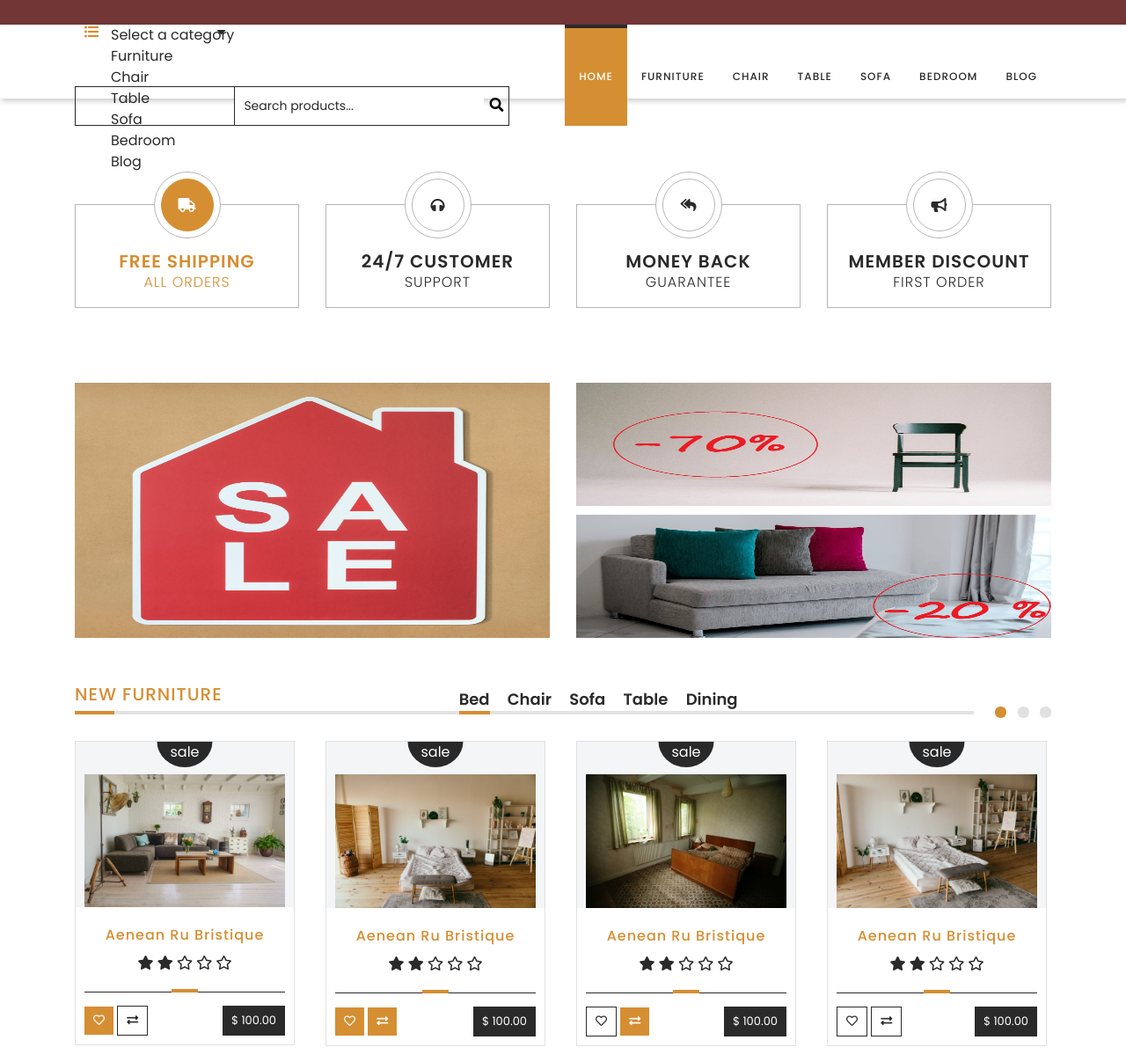
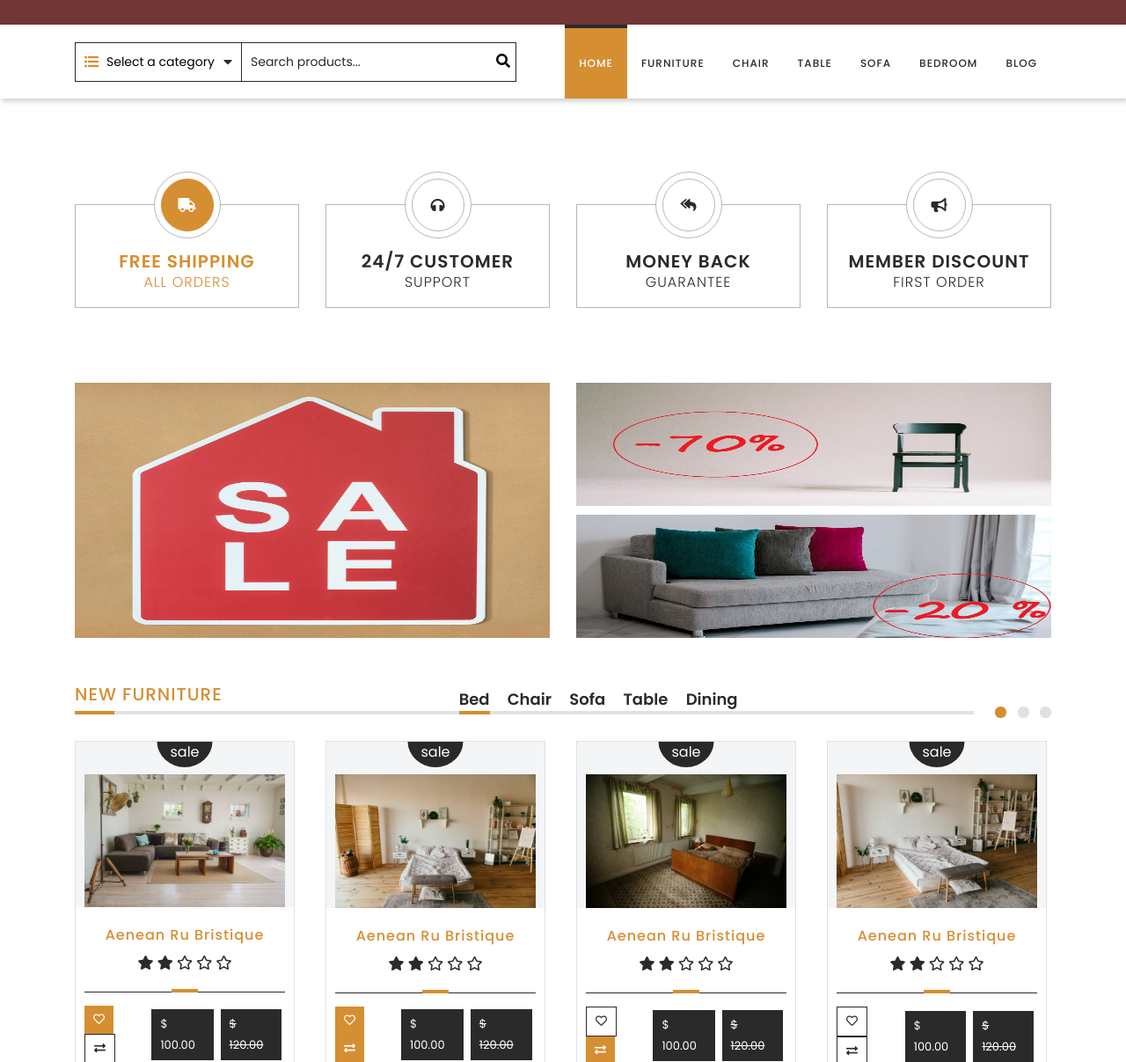
Before and after one commit to mjurkowski/WDP-1906-03, a website built with Parcel: page src/index.html in a window 1280 px wide. Shown: the part 173-1380 px from the top of the page at 88% size. Built offline with nearby package versions, Linux system fonts and the light colour scheme.

Commit message:
After repairing

```diff
--- a/src/partials/10_header.html
+++ b/src/partials/10_header.html
@@ -55,20 +55,12 @@
         <div class="col">
           <form action="" class="search-form">
             <div class="category">
-              <ul>
-                <li>
-                  <i class="fas fa-list-ul"></i>Select a category
-                  <i class="fas fa-caret-down"></i>
-                </li>
-                <li>Furniture</li>
-                <li>Chair</li>
-                <li>Table</li>
-                <li>Sofa</li>
-                <li>Bedroom</li>
-                <li>Blog</li>
-              </ul>
+              <i class="fas fa-list-ul"></i>
+              <select name="" id="">
+                <option value="">Select a category</option>
+              </select>
+              <i class="fas fa-caret-down"></i>
             </div>
-
             <div class="search-field">
               <input placeholder="Search products..." type="text" />
               <button><i class="fa fa-search"></i></button>
--- a/src/partials/50_section-products.html
+++ b/src/partials/50_section-products.html
@@ -44,12 +44,13 @@
           <div class="line"></div>
           <div class="actions">
             <div class="outlines">
-              <a href="#" class="btn-outline active"
-                ><i class="far fa-heart active"></i
-              ></a>
+              <a href="#" class="btn-outline active"><i class="far fa-heart"></i></a>
               <a href="#" class="btn-outline"><i class="fas fa-exchange-alt"></i></a>
             </div>
-            <div class="price"><div class="btn-main-small no-hover">$ 100.00</div></div>
+            <div class="price">
+              <div class="btn-main-small no-hover">$ 100.00</div>
+              <div class="btn-main-small no-hover"><s>$ 120.00</s></div>
+            </div>
           </div>
         </div>
       </div>
@@ -82,7 +83,10 @@
                 ><i class="fas fa-exchange-alt active"></i
               ></a>
             </div>
-            <div class="price"><div class="btn-main-small no-hover">$ 100.00</div></div>
+            <div class="price">
+              <div class="btn-main-small no-hover">$ 100.00</div>
+              <div class="btn-main-small no-hover"><s>$ 120.00</s></div>
+            </div>
           </div>
         </div>
       </div>
@@ -113,7 +117,10 @@
                 ><i class="fas fa-exchange-alt active"></i
               ></a>
             </div>
-            <div class="price"><div class="btn-main-small no-hover">$ 100.00</div></div>
+            <div class="price">
+              <div class="btn-main-small no-hover">$ 100.00</div>
+              <div class="btn-main-small no-hover"><s>$ 120.00</s></div>
+            </div>
           </div>
         </div>
       </div>
@@ -142,7 +149,10 @@
               <a href="#" class="btn-outline"><i class="far fa-heart"></i></a>
               <a href="#" class="btn-outline"><i class="fas fa-exchange-alt"></i></a>
             </div>
-            <div class="price"><div class="btn-main-small no-hover">$ 100.00</div></div>
+            <div class="price">
+              <div class="btn-main-small no-hover">$ 100.00</div>
+              <div class="btn-main-small no-hover"><s>$ 120.00</s></div>
+            </div>
           </div>
         </div>
       </div>
@@ -200,7 +210,10 @@
               <a href="#" class="btn-outline"><i class="far fa-heart"></i></a>
               <a href="#" class="btn-outline"><i class="fas fa-exchange-alt"></i></a>
             </div>
-            <div class="price"><div class="btn-main-small no-hover">$ 100.00</div></div>
+            <div class="price">
+              <div class="btn-main-small no-hover">$ 100.00</div>
+              <div class="btn-main-small no-hover"><s>$ 120.00</s></div>
+            </div>
           </div>
         </div>
       </div>
@@ -258,7 +271,10 @@
               <a href="#" class="btn-outline"><i class="far fa-heart"></i></a>
               <a href="#" class="btn-outline"><i class="fas fa-exchange-alt"></i></a>
             </div>
-            <div class="price"><div class="btn-main-small no-hover">$ 100.00</div></div>
+            <div class="price">
+              <div class="btn-main-small no-hover">$ 100.00</div>
+              <div class="btn-main-small no-hover"><s>$ 120.00</s></div>
+            </div>
           </div>
         </div>
       </div>
--- a/src/sass/components/_header.scss
+++ b/src/sass/components/_header.scss
@@ -175,21 +175,6 @@ header {
         display: flex;
         align-items: center;
         position: relative;
-        ul {
-          list-style: none;
-          ul:first-child {
-            display: block;
-          }
-          ul:first-child ~ li {
-            display: none;
-          }
-          li {
-            i {
-            }
-            a {
-            }
-          }
-        }
 
         i:first-child {
           color: $primary;
--- a/src/sass/components/_product-box.scss
+++ b/src/sass/components/_product-box.scss
@@ -90,10 +90,17 @@
     display: flex;
     justify-content: space-between;
     align-items: center;
+    .outlines .active {
+      background-color: $primary;
+      color: #ffffff;
+      border: none;
+    }
+    .price {
+      display: flex;
+      margin-left: 1px;
+      .btn-main-small {
+        margin: 0 4px;
+      }
+    }
   }
 }
-.outlines .active {
-  background-color: $primary;
-  color: #ffffff;
-  border: none;
-}
```
